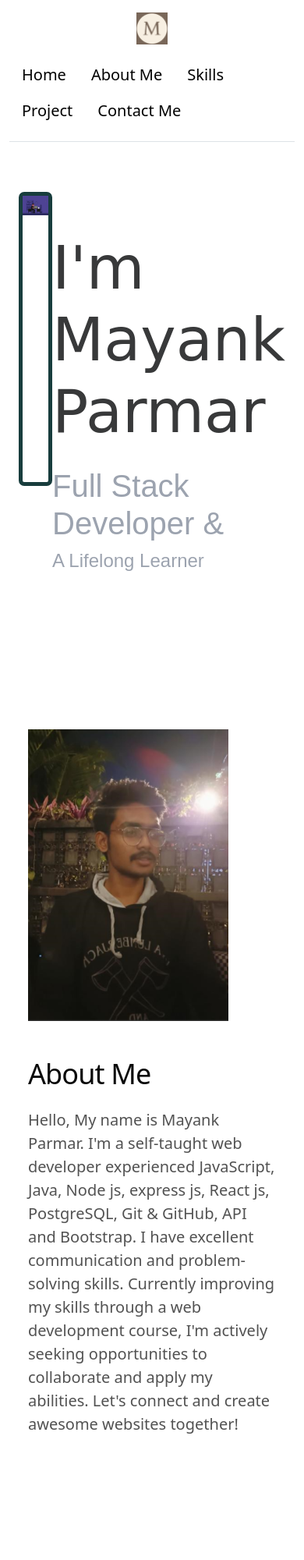
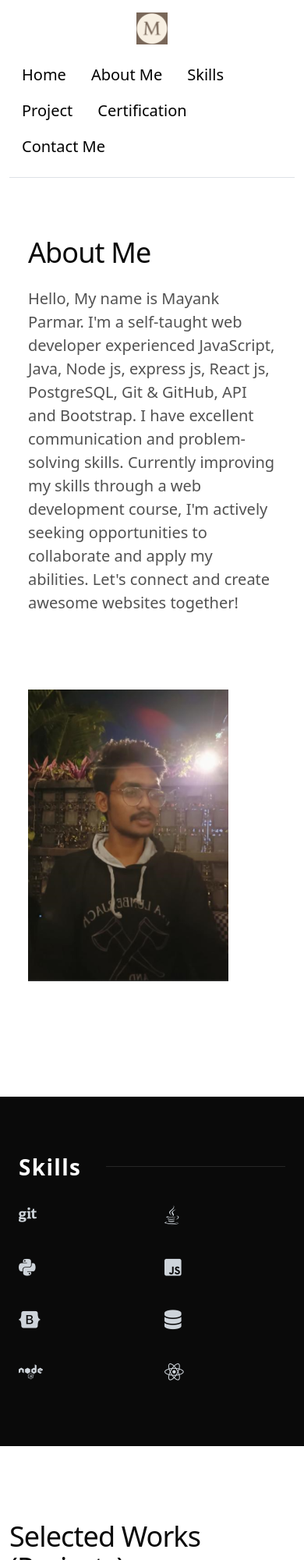
Before and after one commit to Mayank088/personal_portfolio, a plain HTML site: page index.html in a window 390 px wide. Shown: the top 2000 px of the page at 78% size. Drawn offline with nearby package versions, Linux system fonts and the light colour scheme; files whose address does not match are found by name.

Commit message:
Update index.html

```diff
--- a/index.html
+++ b/index.html
@@ -21,48 +21,30 @@
 
       <ul class="nav nav-pills">
         <li class="nav-item"><a href="#" class="nav-link text-black fw-normal fs-5" aria-current="page">Home</a></li>
-        <li class="nav-item"><a href="#" class="nav-link text-black fw-normal fs-5">About Me</a></li>
-        <li class="nav-item"><a href="#" class="nav-link text-black fw-normal fs-5">Skills</a></li>
-        <li class="nav-item"><a href="#" class="nav-link text-black fw-normal fs-5">Project</a></li>
-        <li class="nav-item"><a href="#" class="nav-link text-black fw-normal fs-5">Contact Me</a></li>
+        <li class="nav-item"><a href="#about" class="nav-link text-black fw-normal fs-5">About Me</a></li>
+        <li class="nav-item"><a href="#skills" class="nav-link text-black fw-normal fs-5">Skills</a></li>
+        <li class="nav-item"><a href="#project" class="nav-link text-black fw-normal fs-5">Project</a></li>
+        <li class="nav-item"><a href="#certificate" class="nav-link text-black fw-normal fs-5">Certification</a></li>
+        <li class="nav-item"><a href="#contactme" class="nav-link text-black fw-normal fs-5">Contact Me</a></li>
       </ul>
     </header>
   </div>
 
-
-   <div class="container">
-      <main class="w-full flex-auto">
-        <div class="container home">
-         <div class="img">
-            <img src="./personal-site-img/programmer-gif.gif" alt="programmer">
-          </div>
-
-          <div class="home-title home-div">
-            <h1><br>I'm <br>Mayank Parmar</h1><br>
-            <h2>Full Stack Developer &</h2>
-            <h3>A Lifelong Learner</h3>
-          </div>
-
-      </main>
-   </div>
-
-   <div class="container ">
-         <div class="container mt-24 col-xxl-8 px-4 py-5">
+   <div class="container" id="about">
+         <div class="container mt-19 col-xxl-8 px-4 py-1">
             <div class="row flex-lg-row-reverse align-items-center g-5 py-5">
-
-               <div class="col-10 col-sm-8 col-lg-5">
-                  <img src="./personal-site-img/my-self.png" class="d-block img-fluid" alt="Bootstrap Themes" width="400" height="500" loading="lazy">
-                </div>
-
                <div class="col-lg-7">
                   <h1 id="about" class="block font-display tracking-tight [text-wrap:balance] text-4xl font-medium sm:text-5xl text-neutral-950 fw-medium ">About Me</h1>
                   <p class="lead mt-6 mb-5 text-neutral-600">Hello, My name is Mayank Parmar. I'm a self-taught web developer experienced JavaScript, Java, Node js, express js, React js, PostgreSQL, Git & GitHub, API and Bootstrap. I have excellent communication and problem-solving skills. Currently improving my skills through a web development course, I'm actively seeking opportunities to collaborate and apply my abilities. Let's connect and create awesome websites together!</p>
+                </div>
+                <div class="col-10 col-sm-8 col-lg-5">
+                  <img src="./personal-site-img/my-self.png" class="d-block img-fluid" alt="Bootstrap Themes" width="400" height="500" loading="lazy">
                 </div>
             </div>
          </div>
       </div>
 
-      <div class="mt-24 mb-5 bg-neutral-950 py-20">
+      <div class="mt-24 mb-5 bg-neutral-950 py-20" id="skills">
          <div class="mx-auto max-w-7xl px-6 lg:px-8">
             <div class="mx-auto max-w-2xl lg:max-w-none">
                <div class="flex items-center gap-x-8" style="opacity: 1; transform: none;">
@@ -103,7 +85,7 @@
       </div>
 
 
-   <div class="container mt-24">
+   <div class="container mt-24" id="project">
          <div class="mx-auto lg:px-5 mt-5 mb-5">
             <div class="mx-auto max-w-2xl lg:max-w-none">
                <div class="max-w-2xl" style="opacity: 1; transform: none;">
@@ -177,7 +159,7 @@
    </div>
 </div>
 
-<div class="container mt-24">
+<div class="container mt-24" id="certificate">
   <div class="mx-auto lg:px-5 mt-5 mb-5">
      <div class="mx-auto max-w-2xl lg:max-w-none">
         <div class="max-w-2xl" style="opacity: 1; transform: none;">
@@ -225,7 +207,7 @@
 
 
 
-<div class="container">
+<div class="container" id="contactme">
   <div class="flex flex-col items-start justify-between gap-y-12 pb-6 pt-16 lg:flex-row  lg:py-16">
     <div>
        <div class="flex items-center text-gray-900">
```
